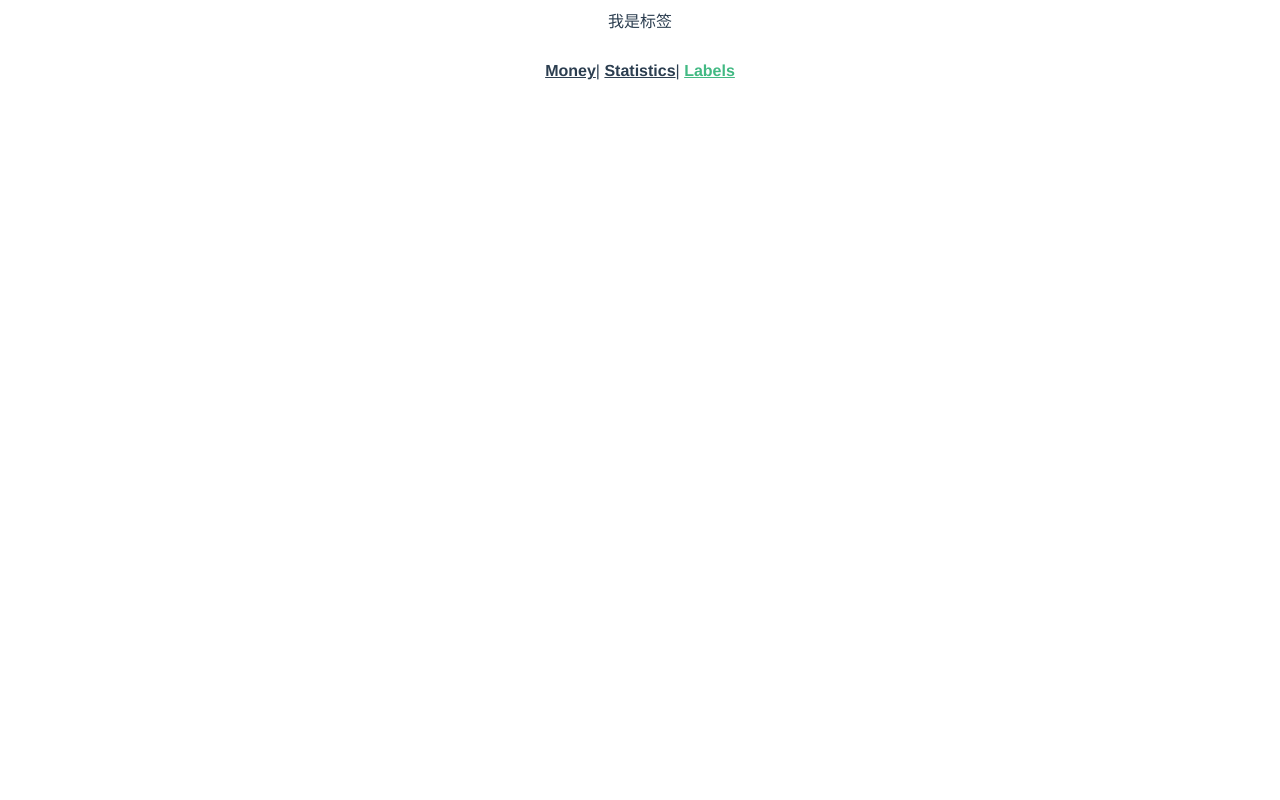
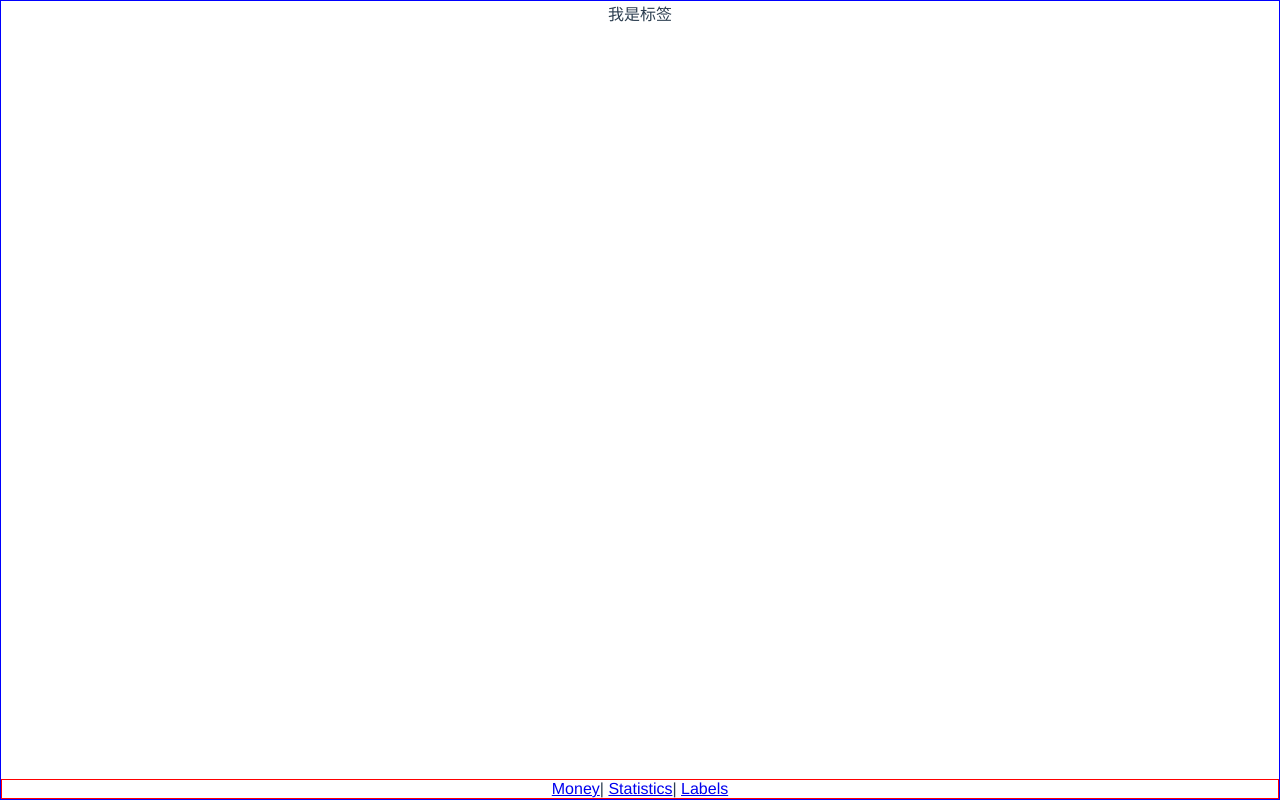
Before and after one commit to mzhaonanq/moneylog-1, a Vue app: page /#/labels in a window 1280 px wide. Built offline with nearby package versions, Linux system fonts and the light colour scheme.

Commit message:
Layout组件

```diff
--- a/src/App.vue
+++ b/src/App.vue
@@ -5,7 +5,18 @@
   </div>
 </template>
 
+<script lang="ts">
+export default {
+  name: "App",
+};
+</script>script
+
 <style lang="scss">
+* {
+  box-sizing: border-box;
+  padding: 0;
+  margin: 0;
+}
 #app {
   font-family: Avenir, Helvetica, Arial, sans-serif;
   -webkit-font-smoothing: antialiased;
--- /dev/null
+++ b/src/components/Layout.vue
@@ -0,0 +1,27 @@
+<template>
+  <div class="container">
+    <div class="content">
+      <slot />
+    </div>
+    <Nav />
+  </div>
+</template>
+
+  <script lang="ts">
+export default {
+  name: "Layout",
+};
+</script>
+
+<style lang="scss" scoped>
+.container {
+  border: 1px solid blue;
+  display: flex;
+  flex-direction: column;
+  height: 100vh;
+}
+.content {
+  flex-grow: 1;
+  overflow: auto;
+}
+</style>
--- a/src/components/Nav.vue
+++ b/src/components/Nav.vue
@@ -1,7 +1,18 @@
 <template>
-  <div id="nav">
+  <div class="nav">
     <router-link to="/money">Money</router-link>|
     <router-link to="/statistics">Statistics</router-link>|
     <router-link to="/labels">Labels</router-link>
   </div>
 </template>
+<script lang="ts">
+export default {
+  name: "Nav",
+};
+</script>
+
+<style lang="scss" scoped>
+.nav {
+  border: 1px solid red;
+}
+</style>
--- a/src/router/index.ts
+++ b/src/router/index.ts
@@ -4,7 +4,7 @@
 import Statistics from "@/views/Statistics.vue";
 import Labels from "@/views/Labels.vue";
 import Money from "@/views/Money.vue";
-
+import NotFound from "@/views/NotFound.vue";
 Vue.use(VueRouter);
 
 const routes: Array<RouteConfig> = [
@@ -23,6 +23,10 @@
   {
     path: "/labels",
     component: Labels,
+  },
+  {
+    path: "*",
+    component: NotFound,
   },
   // {
   //   path: "/home",
--- a/src/views/Labels.vue
+++ b/src/views/Labels.vue
@@ -1,13 +1,15 @@
 <template>
-  <div>
-    我是标签
-    <Nav />
-  </div>
+  <Layout>
+    <p>我是标签</p>
+  </Layout>
 </template>
 
 <script lang="ts">
-import Vue from "vue";
-export default Vue.extend({
+import Layout from "@/components/Layout.vue";
+export default {
   name: "Labels",
-});
+  components: {
+    Layout,
+  },
+};
 </script>
--- a/src/views/Money.vue
+++ b/src/views/Money.vue
@@ -1,13 +1,15 @@
 <template>
-  <div>
-    我是钱
-    <Nav />
-  </div>
+  <Layout>
+    <p>我是钱</p>
+  </Layout>
 </template>
 
 <script lang="ts">
-import Vue from "vue";
-export default Vue.extend({
+import Layout from "@/components/Layout.vue";
+export default {
   name: "Money",
-});
+  components: {
+    Layout,
+  },
+};
 </script>
--- /dev/null
+++ b/src/views/NotFound.vue
@@ -0,0 +1,17 @@
+<template>
+  <div>
+    <div>当前页面不存在，请检查网址是否正确</div>
+    <div>
+      <router-link to="/">返回首页</router-link>
+    </div>
+  </div>
+</template>
+
+<script lang="ts">
+export default {
+  name: "NotFound",
+};
+</script>
+
+<style lang="scss" scoped>
+</style>
--- a/src/views/Statistics.vue
+++ b/src/views/Statistics.vue
@@ -1,13 +1,16 @@
+import Layout from '@/components/Layout.vue';
 <template>
-  <div>
-    我是数据
-    <Nav />
-  </div>
+  <Layout>
+    <p>我是数据</p>
+  </Layout>
 </template>
 
 <script lang="ts">
-import Vue from "vue";
-export default Vue.extend({
+import Layout from "@/components/Layout.vue";
+export default {
   name: "Statistics",
-});
+  components: {
+    Layout,
+  },
+};
 </script>
```
